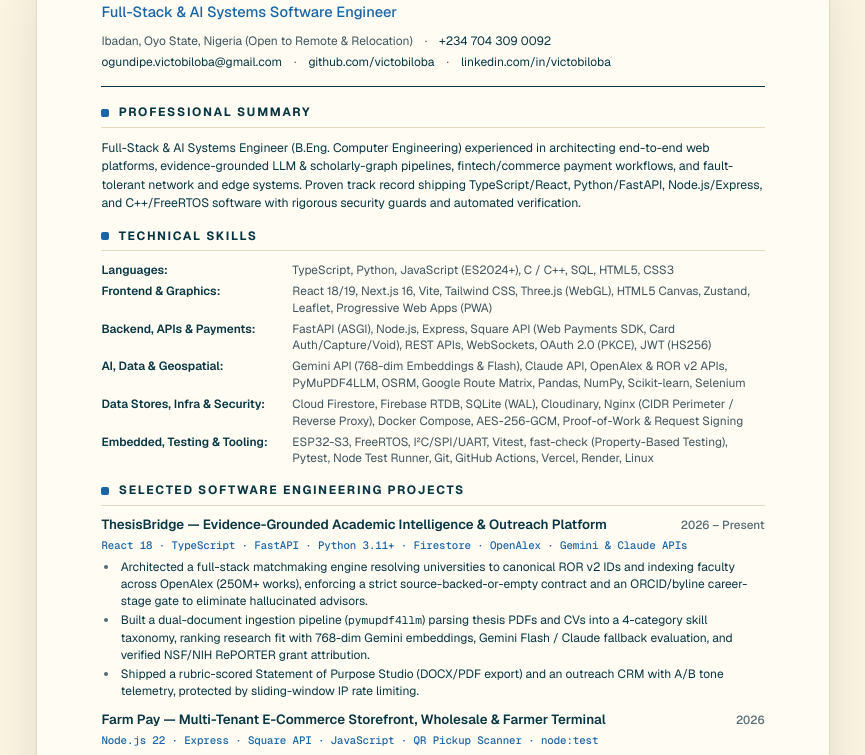
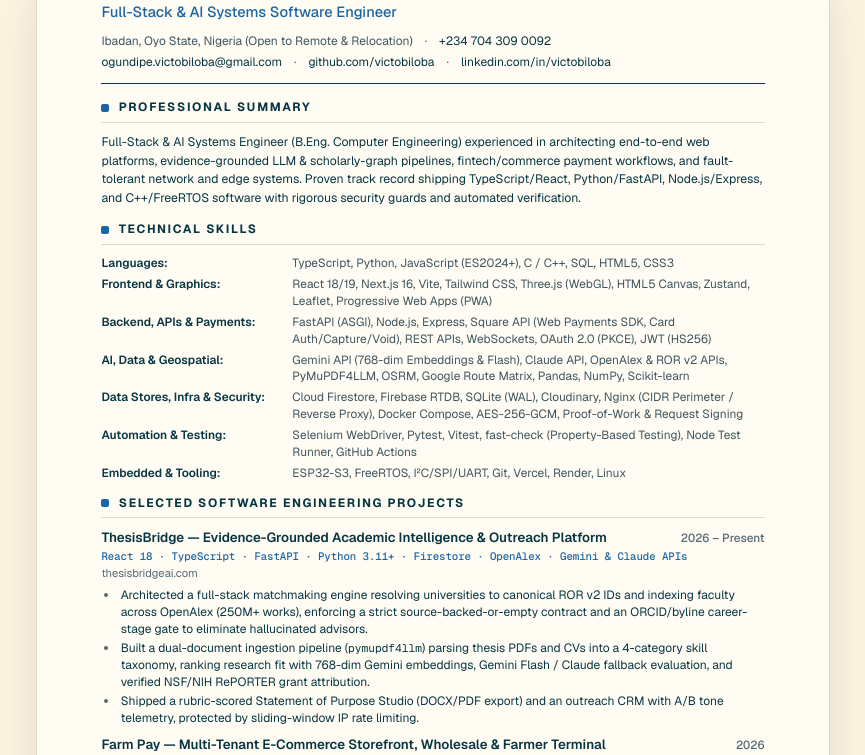
Before and after one commit to victobiloba/victobiloba.github.io, a website: page cv.html in a window 1280 px wide. Shown: the part 197-952 px from the top of the page, without its empty margins (207-1072 px from the left). Drawn offline with nearby package versions, Linux system fonts and the light colour scheme.

Commit message:
feat: update CV styling, project links, and skills while adding app script

```diff
--- a/cv.html
+++ b/cv.html
@@ -188,8 +188,8 @@
     }
 
     header.cv-header {
-      padding-bottom: 11pt;
-      margin-bottom: 13pt;
+      padding-bottom: 9pt;
+      margin-bottom: 11pt;
       border-bottom: 1.25pt solid var(--ink);
     }
 
@@ -237,7 +237,7 @@
     }
 
     section {
-      margin-bottom: 11pt;
+      margin-bottom: 10pt;
     }
 
     section:last-of-type {
@@ -299,7 +299,7 @@
 
     /* Entries */
     .entry {
-      margin-bottom: 8pt;
+      margin-bottom: 7pt;
     }
 
     .entry-head {
@@ -362,12 +362,24 @@
     }
 
     .stack-line {
-      display: block;
+      display: flex;
+      flex-wrap: wrap;
+      align-items: baseline;
+      column-gap: 12pt;
+      row-gap: 0;
+    }
+
+    .entry-sub.stack-line {
+      justify-content: flex-start;
+    }
+
+    .entry-sub.stack-line > :last-child {
+      margin-left: 0;
+      text-align: left;
     }
 
     .entry-link {
-      display: block;
-      margin-top: 0.5pt;
+      display: inline;
       font-size: 8.4pt;
       color: var(--soft);
       text-decoration: none;
@@ -385,7 +397,7 @@
       list-style: disc;
       padding-left: 13pt;
       font-size: 9pt;
-      line-height: 1.44;
+      line-height: 1.42;
       color: var(--ink);
     }
 
@@ -542,9 +554,10 @@
         <div class="skill-row"><strong>Languages:</strong> <span>TypeScript, Python, JavaScript (ES2024+), C / C++, SQL, HTML5, CSS3</span></div>
         <div class="skill-row"><strong>Frontend &amp; Graphics:</strong> <span>React 18/19, Next.js 16, Vite, Tailwind CSS, Three.js (WebGL), HTML5 Canvas, Zustand, Leaflet, Progressive Web Apps (PWA)</span></div>
         <div class="skill-row"><strong>Backend, APIs &amp; Payments:</strong> <span>FastAPI (ASGI), Node.js, Express, Square API (Web Payments SDK, Card Auth/Capture/Void), REST APIs, WebSockets, OAuth 2.0 (PKCE), JWT (HS256)</span></div>
-        <div class="skill-row"><strong>AI, Data &amp; Geospatial:</strong> <span>Gemini API (768-dim Embeddings &amp; Flash), Claude API, OpenAlex &amp; ROR v2 APIs, PyMuPDF4LLM, OSRM, Google Route Matrix, Pandas, NumPy, Scikit-learn, Selenium</span></div>
+        <div class="skill-row"><strong>AI, Data &amp; Geospatial:</strong> <span>Gemini API (768-dim Embeddings &amp; Flash), Claude API, OpenAlex &amp; ROR v2 APIs, PyMuPDF4LLM, OSRM, Google Route Matrix, Pandas, NumPy, Scikit-learn</span></div>
         <div class="skill-row"><strong>Data Stores, Infra &amp; Security:</strong> <span>Cloud Firestore, Firebase RTDB, SQLite (WAL), Cloudinary, Nginx (CIDR Perimeter / Reverse Proxy), Docker Compose, AES-256-GCM, Proof-of-Work &amp; Request Signing</span></div>
-        <div class="skill-row"><strong>Embedded, Testing &amp; Tooling:</strong> <span>ESP32-S3, FreeRTOS, I²C/SPI/UART, Vitest, fast-check (Property-Based Testing), Pytest, Node Test Runner, Git, GitHub Actions, Vercel, Render, Linux</span></div>
+        <div class="skill-row"><strong>Automation &amp; Testing:</strong> <span>Selenium WebDriver, Pytest, Vitest, fast-check (Property-Based Testing), Node Test Runner, GitHub Actions</span></div>
+        <div class="skill-row"><strong>Embedded &amp; Tooling:</strong> <span>ESP32-S3, FreeRTOS, I²C/SPI/UART, Git, Vercel, Render, Linux</span></div>
       </div>
     </section>
 
@@ -556,7 +569,7 @@
           <h3 class="entry-title">ThesisBridge — Evidence-Grounded Academic Intelligence &amp; Outreach Platform</h3>
           <span class="entry-date">2026 – Present</span>
         </div>
-        <p class="entry-sub stack-line"><span class="tech-stack">React 18 · TypeScript · FastAPI · Python 3.11+ · Firestore · OpenAlex · Gemini &amp; Claude APIs</span></p>
+        <p class="entry-sub stack-line"><span class="tech-stack">React 18 · TypeScript · FastAPI · Python 3.11+ · Firestore · OpenAlex · Gemini &amp; Claude APIs</span> <a class="entry-link" href="https://www.thesisbridgeai.com">thesisbridgeai.com</a></p>
         <ul class="bullets">
           <li>Architected a full-stack matchmaking engine resolving universities to canonical ROR v2 IDs and indexing faculty across OpenAlex (250M+ works), enforcing a strict source-backed-or-empty contract and an ORCID/byline career-stage gate to eliminate hallucinated advisors.</li>
           <li>Built a dual-document ingestion pipeline (<code>pymupdf4llm</code>) parsing thesis PDFs and CVs into a 4-category skill taxonomy, ranking research fit with 768-dim Gemini embeddings, Gemini Flash / Claude fallback evaluation, and verified NSF/NIH RePORTER grant attribution.</li>
@@ -593,7 +606,7 @@
           <h3 class="entry-title">Abuja Story — 3D Browser Life Simulation &amp; Anti-Automation Security Engine</h3>
           <span class="entry-date">2026</span>
         </div>
-        <p class="entry-sub stack-line"><span class="tech-stack">Next.js 16 · React 19 · Three.js · TypeScript · Zustand · Python (OSM) · Firebase</span></p>
+        <p class="entry-sub stack-line"><span class="tech-stack">Next.js 16 · React 19 · Three.js · TypeScript · Zustand · Python (OSM) · Firebase</span> <a class="entry-link" href="https://abjlife.onrender.com">abjlife.onrender.com</a></p>
         <ul class="bullets">
           <li>Built a browser 3D city simulation generated from real OpenStreetMap Abuja roads, waterways, and landmarks via a Python geometry pipeline (<code>build-abuja-map.py</code>), featuring graph-routed rides (<code>roadGraph.ts</code>), procedural audio synthesis, encrypted messaging, and multiplayer social systems.</li>
           <li class="extra-detail">Engineered a custom defense-in-depth anti-bot guard (<code>lib/guard/</code>): Proof-of-Work <code>/api/handshake</code> challenges, WebDriver/CDP headless detection, ephemeral in-memory request signing keys preventing <code>curl</code> cookie replay, synthetic DOM event rejection, and bundle obfuscation.</li>
@@ -648,7 +661,7 @@
           <span class="tech-stack">React 18 · TypeScript · FastAPI · Python · Firestore · Gemini &amp; Claude APIs</span>
         </div>
         <ul class="bullets">
-          <li>Building an evidence-grounded academic intelligence and outreach platform end to end: React/TypeScript UI, FastAPI on Cloud Firestore, default-deny JWT sessions, an AES-256-GCM token vault and OAuth 2.0 PKCE sign-in, verified by Pytest with stubbed LLM calls.</li>
+          <li>Building an evidence-grounded academic intelligence platform end to end: React/TypeScript UI, FastAPI on Cloud Firestore, JWT sessions, an AES-256-GCM token vault and OAuth 2.0 PKCE, all verified by Pytest.</li>
         </ul>
       </article>
 
--- a/js/app.js
+++ b/js/app.js
@@ -220,6 +220,8 @@ function toneOf(proj) {
 }
 
 function repoBadge(proj) {
+  // Links to the (public) profile page get no badge; only real repos are labelled
+  if (proj.repoUrl === PROFILE.github) return '';
   return proj.isPublicRepo
     ? '<span class="repo-badge is-public">Public</span>'
     : '<span class="repo-badge">Private</span>';
```
Also changed, not shown: Victor_Ogundipe_SWE_CV.md (+5 -4 lines), 1 other file.
